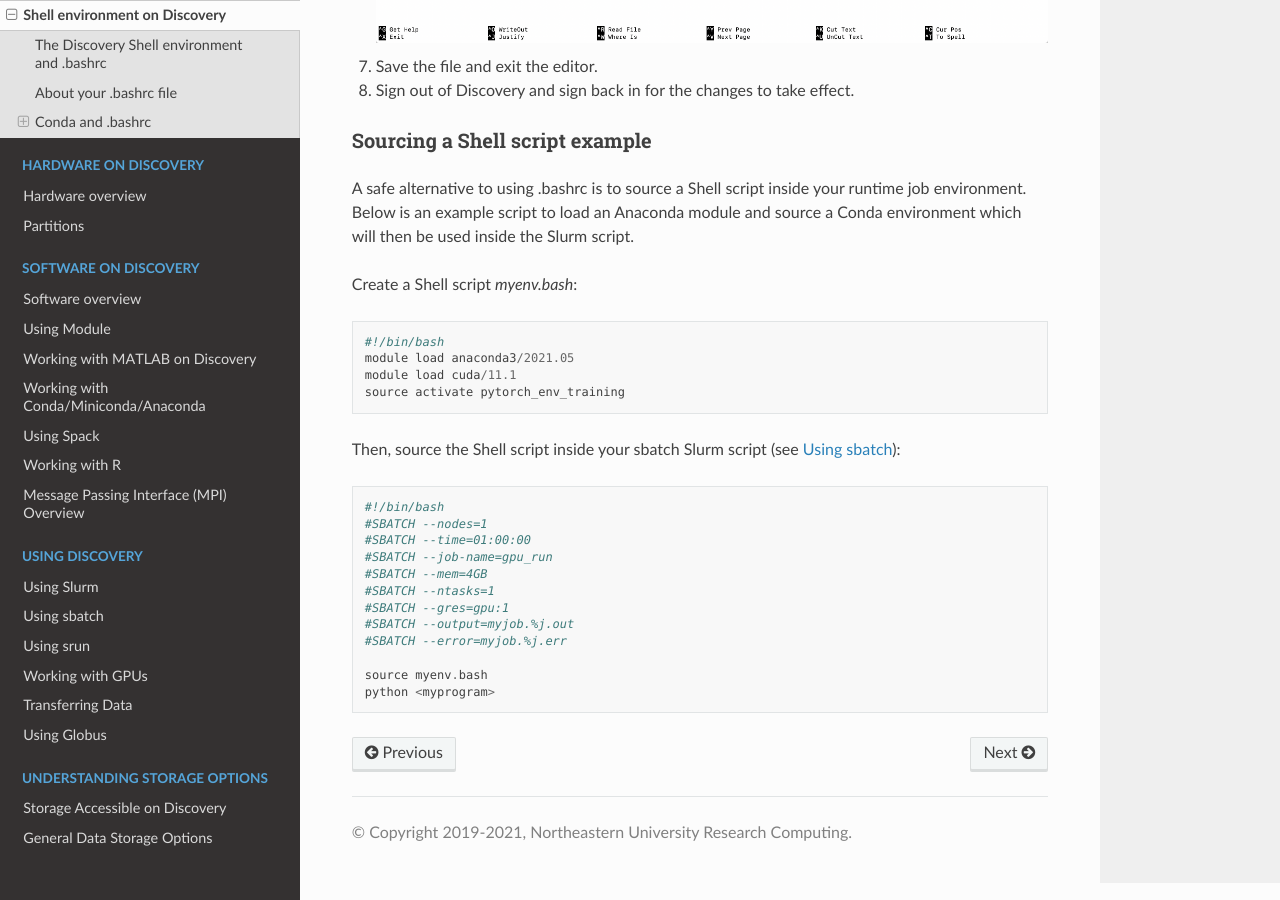
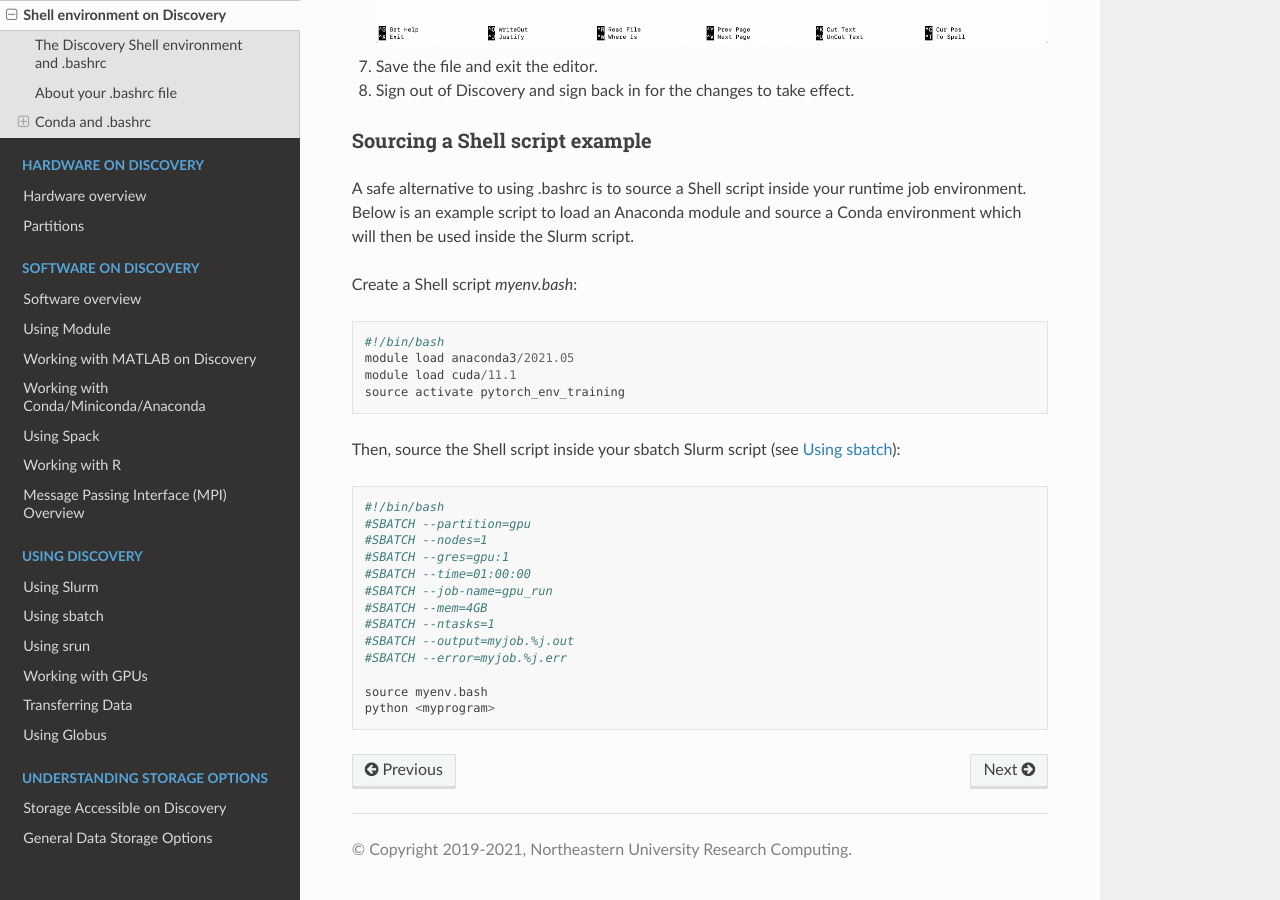
Before and after one commit to northeastern-rc/rc-public-documentation, a Sphinx documentation site: the page built from docs/source/first_steps/bashrc.rst, in a window 1280 px wide and 900 px high, scrolled down 3022 px. Built offline with Sphinx 7.4.7 and the Read the Docs theme 2.0.0, drawn with Linux system fonts in a browser that asks for light colours.

Commit message:
Added partition information in the last bashrc example

```diff
--- a/docs/source/first_steps/bashrc.rst
+++ b/docs/source/first_steps/bashrc.rst
@@ -76,12 +76,13 @@ Create a Shell script `myenv.bash`::
 Then, source the Shell script inside your sbatch Slurm script (see :ref:`using_sbatch`)::
 
  #!/bin/bash
+ #SBATCH --partition=gpu
  #SBATCH --nodes=1
+ #SBATCH --gres=gpu:1
  #SBATCH --time=01:00:00
  #SBATCH --job-name=gpu_run
  #SBATCH --mem=4GB
  #SBATCH --ntasks=1
- #SBATCH --gres=gpu:1
  #SBATCH --output=myjob.%j.out
  #SBATCH --error=myjob.%j.err
 
```
